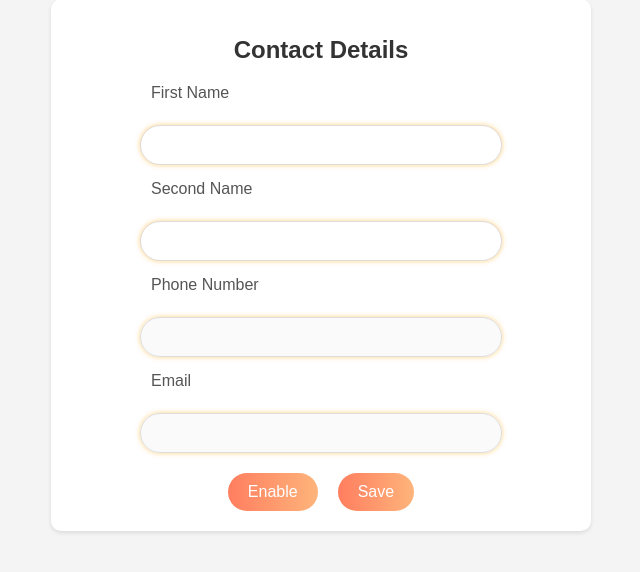
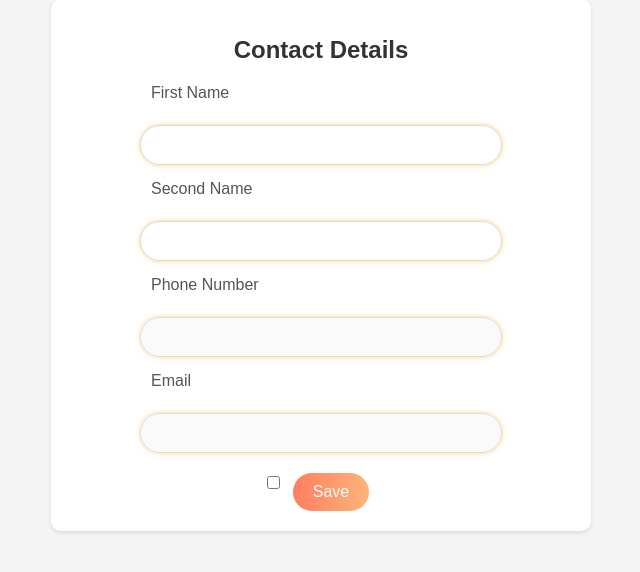
Before and after one commit to Mariam454208/contactlist, a Flask app: template templates/view_contact.html in a window 1280 px wide. Shown: the part 195-767 px from the top of the page, without its empty margins (319-959 px from the left). Run offline with Flask 3, Linux system fonts and the light colour scheme; the template is opened without the code that fills it: values that come from a table or form of the project are taken from there, others are empty; some libraries are stand-ins or nearby versions.

Commit message:
Update view_contact.html

```diff
--- a/templates/view_contact.html
+++ b/templates/view_contact.html
@@ -58,7 +58,10 @@
                     {% endif %}
                 </div>
                 <div class="button-group">
-                    <button type="button" id="toggle-enable" class="button-submit">Enable</button>
+                    <label class="switch">
+                        <input type="checkbox" id="toggle-enable">
+                        <span class="slider"></span>
+                    </label>
                     <button type="submit" class="button-submit" disabled id="save-button">Save</button>
                 </div>
             </form>
```
